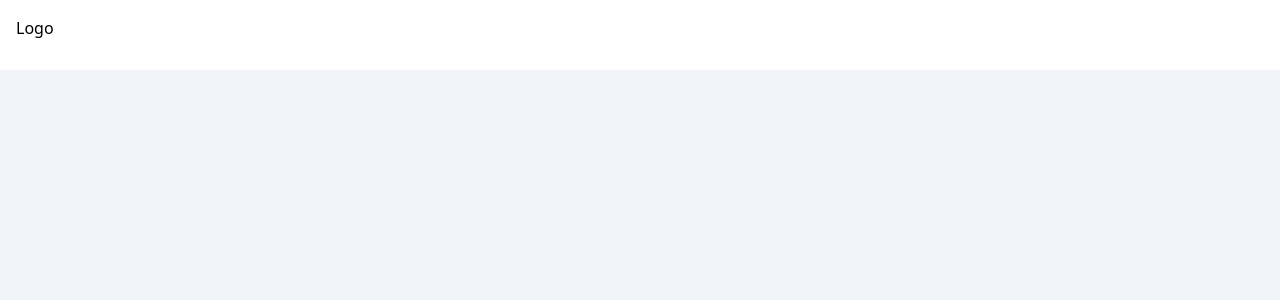
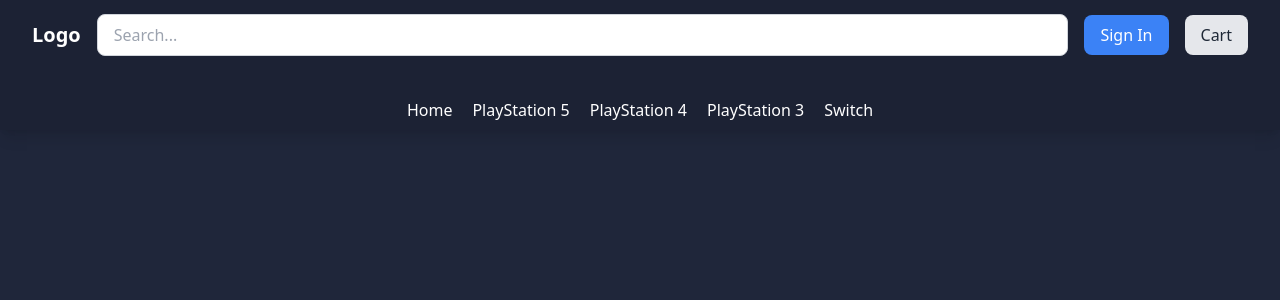
Before and after one commit to shebov3/DataBase-Project, a React (Vite) app in the folder FrontEnd/: page / in a window 1280 px wide. Shown: the top 300 px of the page. Built offline with nearby package versions, Linux system fonts and the light colour scheme.

Commit message:
update
update

```diff
--- a/FrontEnd/src/App.jsx
+++ b/FrontEnd/src/App.jsx
@@ -4,6 +4,7 @@ import { useGlobalContext } from './context'
 import Home from './pages/Home'
 import ShowNavBar from './components/ShowNavBar'
 import NavBar from './components/NavBar'
+import PlayStation5 from './pages/PlayStation5'
 
 
 
@@ -18,6 +19,8 @@ function App() {
       </ShowNavBar>
       <Routes>
         <Route path="/" element={<Home setGameId={setGameId} gameId={gameId} />} />
+        <Route path="/PlayStation 5" element={<PlayStation5 setGameId={setGameId} gameId={gameId} />} />
+
       </Routes>
 
     </>
--- a/FrontEnd/src/components/NavBar.jsx
+++ b/FrontEnd/src/components/NavBar.jsx
@@ -1,24 +1,60 @@
 import React from "react";
-import { useState, useEffect } from "react";
 import { Link, useNavigate } from "react-router-dom";
-import axios from "axios";
-
-
-const breakPoints = {
-  sm: 640,
-  md: 768,
-  lg: 1024,
-  xl: 1280,
-  xxl: 1536,
-};
 
 
 const NavBar = ({ searchData, setSearchData, userName }) => {
+  const navigate = useNavigate();
 
   return (
     <>
-      <nav className="bg-white relative flex h-[70px] w-[100%]">
-        <div className="m-4 ">Logo</div>
+      <nav className="bg-[rgb(28,34,52)] shadow-lg">
+        <div className="max-w-screen-xl mx-auto flex justify-between items-center h-[70px] px-4 lg:px-8">
+          <div className="text-xl text-white font-semibold">
+            <Link to="/">Logo</Link>
+          </div>
+          <div className="flex-grow mx-4 outline-none">
+            <input
+              type="text"
+              value={searchData}
+              onKeyDown={(e) => e.key === "Enter"? navigate(`/search?${searchData}`):null}
+              onChange={(e) => setSearchData(e.target.value)}
+              className="w-full px-4 py-2 border border-gray-300 rounded-lg"
+              placeholder="Search..."
+            />
+          </div>
+
+          {/* Sign In Button */}
+          <div className="flex items-center space-x-4">
+            {userName ? (
+              <span className="text-gray-600">Welcome, {userName}</span>
+            ) : (
+              <Link
+                to="/login"
+                className="bg-blue-500 text-white px-4 py-2 rounded-lg hover:bg-blue-600"
+              >
+                Sign In
+              </Link>
+            )}
+
+            {/* Cart Button */}
+            <Link to="/cart" className="text-gray-600 hover:text-gray-900">
+              <button className="bg-gray-200 text-gray-800 px-4 py-2 rounded-lg hover:bg-gray-300">
+                Cart
+              </button>
+            </Link>
+          </div>
+        </div>
+
+        {/* Second Row - Links */}
+        <div className="">
+          <div className="flex justify-center gap-5 mt-5 py-2 text-white">
+            <Link to="/" className="hover:text-gray-300">Home</Link>
+            <Link to="/PlayStation 5" className="hover:text-gray-300">PlayStation 5</Link>
+            <Link to="/PlayStation 4" className="hover:text-gray-300">PlayStation 4</Link>
+            <Link to="/PlayStation 3" className="hover:text-gray-300">PlayStation 3</Link>
+            <Link to="/Switch" className="hover:text-gray-300">Switch</Link>
+          </div>
+        </div>
       </nav>
     </>
   );
--- a/FrontEnd/src/index.css
+++ b/FrontEnd/src/index.css
@@ -9,5 +9,5 @@
 }
 
 body{
-  background-color: rgb(241,245,249);
+  background-color: rgb(31,38,58);
 }
--- /dev/null
+++ b/FrontEnd/src/pages/PlayStation5.jsx
@@ -0,0 +1,13 @@
+import React from "react";
+import { Link } from "react-router-dom";
+
+const PlayStation5 = ({ searchData, setSearchData, userName }) => {
+  return (
+    <>
+      <h1>PlayStation 5 games</h1>
+    </>
+
+  );
+};
+
+export default PlayStation5;
```
